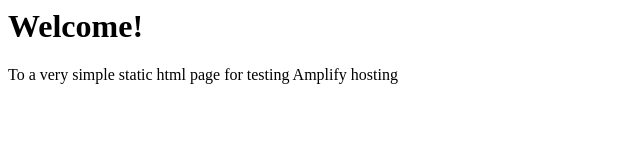
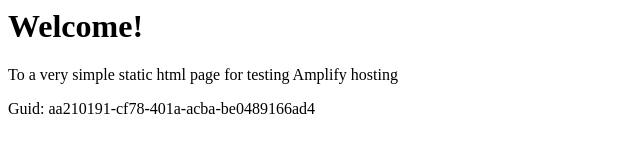
Before and after one commit to aws-aemilia-yul/Github-PR-Commit-Integration-Test-DoNotTouch-Gith-OKSLNVO2-v1-prod-ca-central-1, a website: page src/index.html in a window 1280 px wide. Shown: the whole page, without its empty margins (0-640 px from the left). Drawn offline with Linux system fonts and the light colour scheme.

Commit message:
commit from integ tests

```diff
--- a/src/index.html
+++ b/src/index.html
@@ -1,3 +1,5 @@
+
+
 <html lang="en">
 
 <head>
@@ -10,6 +12,6 @@
 <body>
     <h1>Welcome!</h1>
     <p>To a very simple static html page for testing Amplify hosting</p>
-</body>
+    <p>Guid: aa210191-cf78-401a-acba-be0489166ad4</p></body>
 
 </html>
```
